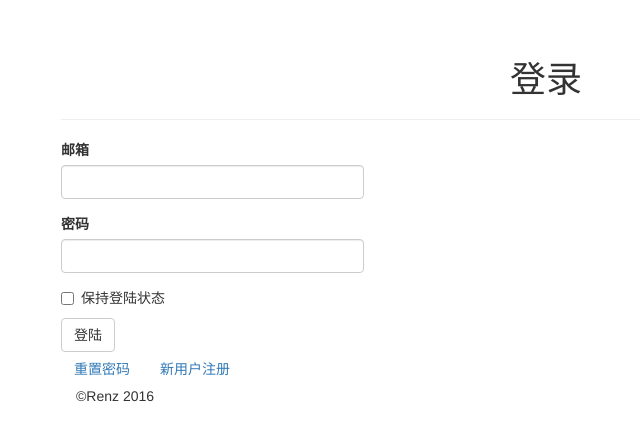
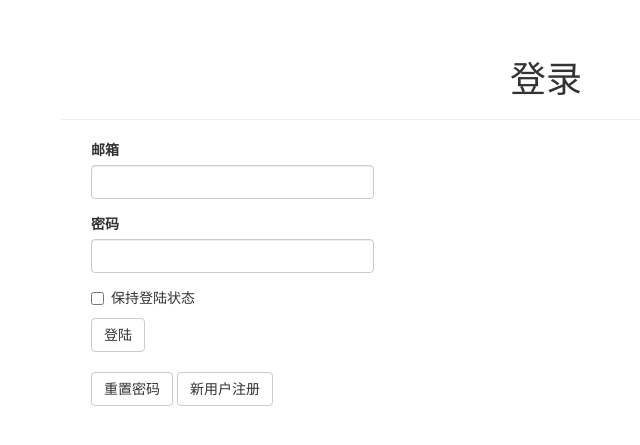
Before and after one commit to Renzf2015/myblog, a Flask app: page /auth/login in a window 1280 px wide. Shown: the part 52-497 px from the top of the page, without its empty margins (94-734 px from the left). Run offline with Flask 2, Linux system fonts and the light colour scheme; some libraries are stand-ins or nearby versions.

Commit message:
模板修改

```diff
--- a/app/templates/_comments.html
+++ b/app/templates/_comments.html
@@ -11,7 +11,7 @@
             <div class="comment-author"><a href="{{ url_for('.user', username=comment.author.username) }}">{{ comment.author.username }}</a></div>
             <div class="comment-body">
                 {% if comment.disabled %}
-                <p><i>This comment has been disabled by a moderator.</i></p>
+                <p><i>不能评论.</i></p>
                 {% endif %}
                 {% if moderate or not comment.disabled %}
                     {% if comment.body_html %}
@@ -24,9 +24,9 @@
             {% if moderate %}
                 <br>
                 {% if comment.disabled %}
-                <a class="btn btn-default btn-xs" href="{{ url_for('.moderate_enable', id=comment.id, page=page) }}">Enable</a>
+                <a class="btn btn-default btn-xs" href="{{ url_for('.moderate_enable', id=comment.id, page=page) }}">允许</a>
                 {% else %}
-                <a class="btn btn-danger btn-xs" href="{{ url_for('.moderate_disable', id=comment.id, page=page) }}">Disable</a>
+                <a class="btn btn-danger btn-xs" href="{{ url_for('.moderate_disable', id=comment.id, page=page) }}">不允许</a>
                 {% endif %}
             {% endif %}
         </div>
--- a/app/templates/auth/login.html
+++ b/app/templates/auth/login.html
@@ -7,11 +7,16 @@
 <div class="page-header">
     <h1 class="text-center">登录</h1>
 </div>
-<div class="row">
-<div class="span4"></div>
+<div class="container-fluid">
+<div class="row-fluid">
 <div class="col-md-4">
+<div class="span4 offset4">
     {{ wtf.quick_form(form)}}
-    <a class = "btn" href="{{ url_for('auth.password_reset_request') }}">重置密码</a>
-    <a class = "btn" href="{{ url_for('auth.register') }}">新用户注册</a>
+    <br/>
+    <a class = "btn btn-default" href="{{ url_for('auth.password_reset_request') }}">重置密码</a>
+    <a class = "btn btn-default" href="{{ url_for('auth.register') }}">新用户注册</a>
+</div>
+</div>
+</div>
 </div>
 {% endblock %}
--- a/app/templates/auth/register.html
+++ b/app/templates/auth/register.html
@@ -5,7 +5,7 @@
 
 {% block page_content %}
 <div class="page-header">
-    <h1>Register</h1>
+    <h1>注册新用户</h1>
 </div>
 <div class="col-md-4">
     {{ wtf.quick_form(form) }}
--- a/app/templates/auth/reset_password.html
+++ b/app/templates/auth/reset_password.html
@@ -5,7 +5,7 @@
 
 {% block page_content %}
 <div class="page-header">
-    <h1>Reset Your Password</h1>
+    <h1>重置密码</h1>
 </div>
 <div class="col-md-4">
     {{ wtf.quick_form(form) }}
--- a/app/templates/base.html
+++ b/app/templates/base.html
@@ -69,11 +69,6 @@
     {% endfor %}
 {% block page_content %}{% endblock %}
 </div>
-<div class="container">
-    <div class="footer">
-        <p>&copy;Renz 2016</p>
-    </div>
-</div>
 {% endblock %}
 
 {% block scripts %}
--- a/app/templates/edit_post.html
+++ b/app/templates/edit_post.html
@@ -5,7 +5,7 @@
 
 {% block page_content %}
 <div class="page-header">
-    <h1>Edit Post</h1>
+    <h1>编辑文章</h1>
 </div>
 <div>
     {{ wtf.quick_form(form) }}
--- a/app/templates/edit_profile.html
+++ b/app/templates/edit_profile.html
@@ -5,7 +5,7 @@
 
 {% block page_content %}
 <div class="page-header">
-    <h1>Edit Your Profile</h1>
+    <h1>编辑个人资料</h1>
 </div>
 <div class="col-md-4">
     {{ wtf.quick_form(form) }}
--- a/app/templates/followers.html
+++ b/app/templates/followers.html
@@ -1,14 +1,14 @@
 {% extends "base.html" %}
 {% import "_macros.html" as macros %}
 
-{% block title %}Flasky - {{ title }} {{ user.username }}{% endblock %}
+{% block title %}{{ title }} {{ user.username }}{% endblock %}
 
 {% block page_content %}
 <div class="page-header">
     <h1>{{ title }} {{ user.username }}</h1>
 </div>
 <table class="table table-hover followers">
-    <thead><tr><th>User</th><th>Since</th></tr></thead>
+    <thead><tr><th>用户名</th><th>关注时间</th></tr></thead>
     {% for follow in follows %}
     {% if follow.user != user %}
     <tr>
--- a/app/templates/post.html
+++ b/app/templates/post.html
@@ -6,7 +6,7 @@
 
 {% block page_content %}
 {% include '_posts.html' %}
-<h4 id="comments">Comments</h4>
+<h4 id="comments">网友评论</h4>
 {% if current_user.can(Permission.COMMENT) %}
 <div class="comment-form">
     {{ wtf.quick_form(form) }}
```
Also changed, not shown: app/templates/user.html (+7 -7 lines), app/templates/write.html (+0 -14 lines).
